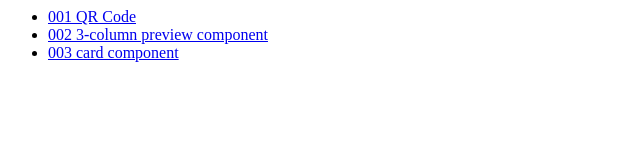
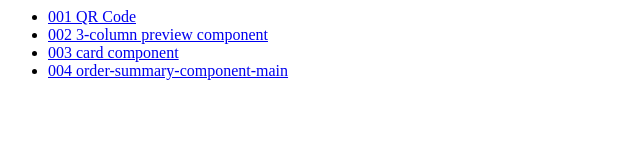
Before and after one commit to Corgi/frontend-mentor, a plain HTML site: page index.html in a window 1280 px wide. Shown: the whole page, without its empty margins (0-640 px from the left). Drawn offline with Linux system fonts and the light colour scheme.

Commit message:
updating index.html

```diff
--- a/index.html
+++ b/index.html
@@ -2,4 +2,5 @@
     <li><a href="001">001 QR Code</a></li>
     <li><a href="002">002 3-column preview component</a></li>
     <li><a href="003/fm-003-profile-card-compo-dfabfef25365b.webflow.io/">003 card component</a></li>
+    <li><a href="004">004 order-summary-component-main</a></li>
   </ul>
```
